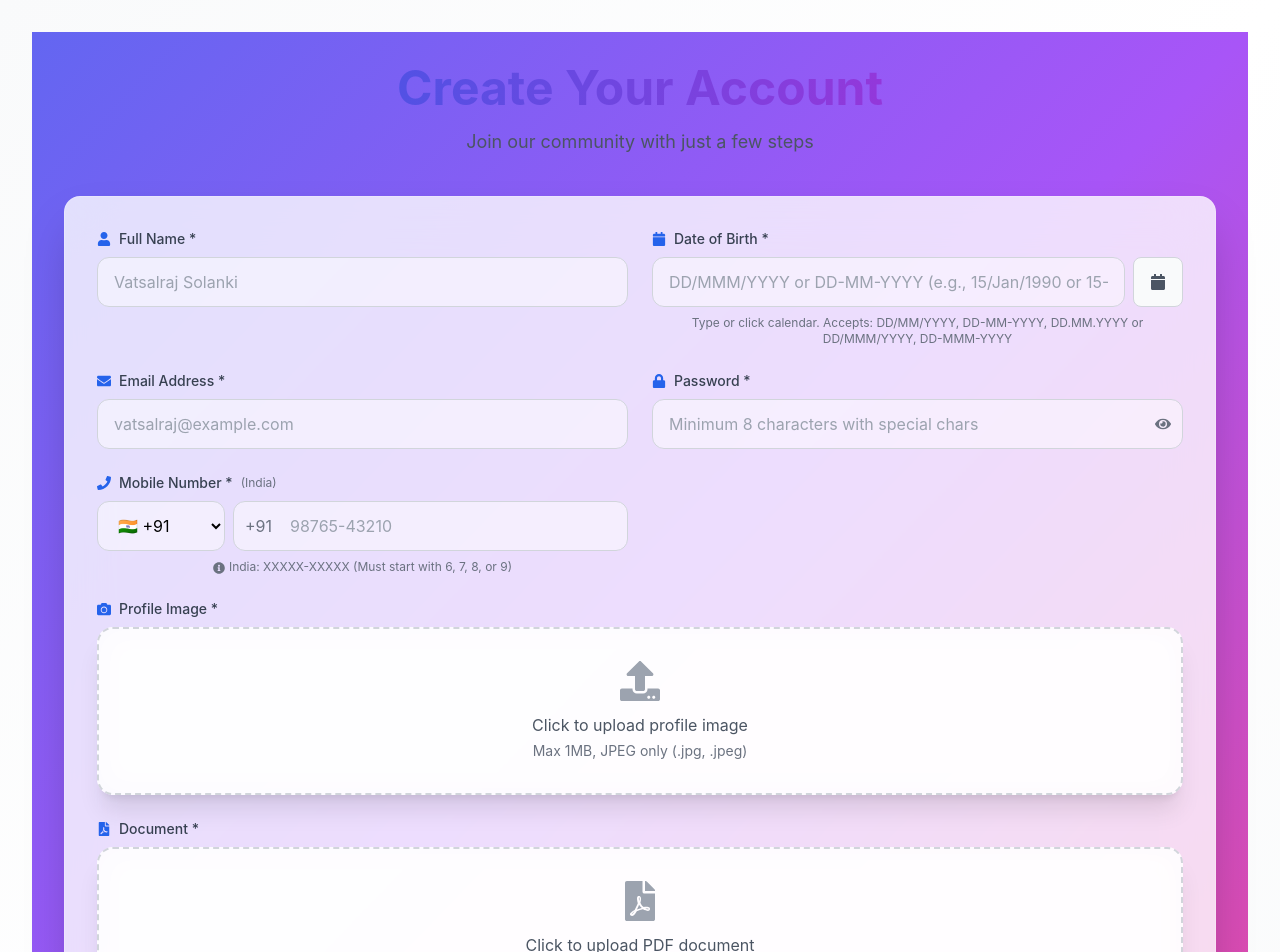
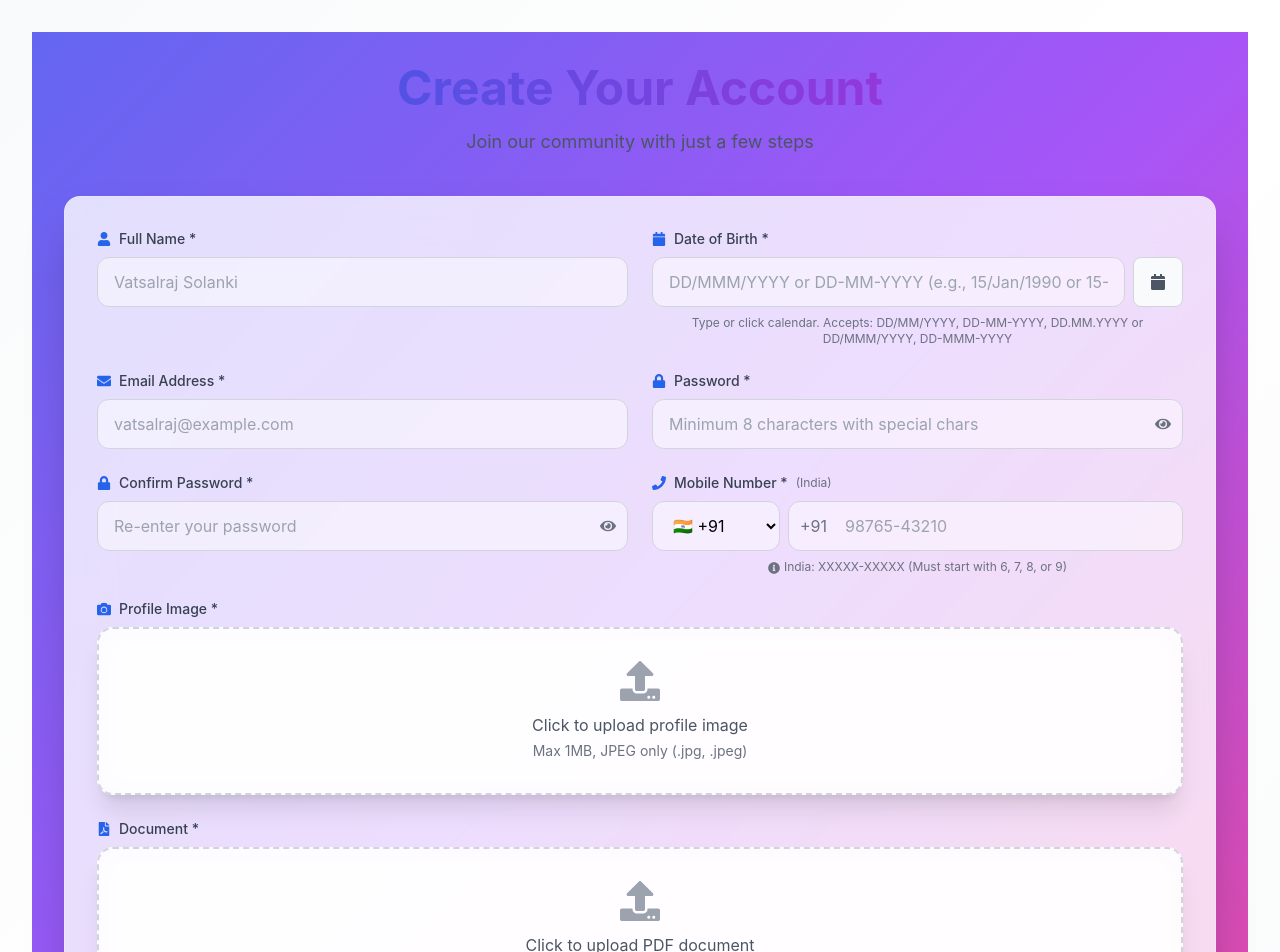
Before and after one commit to dhruchaudhari/Ai-automated-learning-and-development-platform, a React (Vite) app in the folder frontend/: page /register in a window 1280 px wide. Shown: the top 952 px of the page. Built offline with nearby package versions, Linux system fonts and the light colour scheme; the HTML template or start-up script is replaced by a standard one.

Commit message:
Bisag1 Prepare for v1.0.5

```diff
--- a/frontend/src/components/Register.jsx
+++ b/frontend/src/components/Register.jsx
@@ -56,6 +56,7 @@ const Register = () => {
     dob: null,
     email: '',
     password: '',
+    confirmPassword: '',
     mobile: '',
     profileImage: null,
     document: null,
@@ -63,22 +64,26 @@ const Register = () => {
   const [errors, setErrors] = useState({});
   const [selectedCountry, setSelectedCountry] = useState('+91');
   const [imagePreview, setImagePreview] = useState(null);
+  const [documentPreview, setDocumentPreview] = useState(null);
   const [showPassword, setShowPassword] = useState(false);
+  const [showConfirmPassword, setShowConfirmPassword] = useState(false);
   const [fieldTouched, setFieldTouched] = useState({
     fullName: false,
     dob: false,
     email: false,
     password: false,
+    confirmPassword: false,
     mobile: false,
     profileImage: false,
     document: false,
   });
   const [passwordStrength, setPasswordStrength] = useState(0);
+  const [confirmPasswordStrength, setConfirmPasswordStrength] = useState(0);
   const [isCalendarOpen, setIsCalendarOpen] = useState(false);
   const datePickerRef = useRef(null);
   const mobileInputRef = useRef(null);
 
-  const validateField = useCallback(async (name, value, countryCode = '+91') => {
+  const validateField = useCallback(async (name, value, countryCode = '+91', passwordToCompare = '') => {
     switch (name) {
       case 'fullName':
         return validateFullName(value);
@@ -88,6 +93,17 @@ const Register = () => {
         const error = validatePassword(value, true);
         calculatePasswordStrength(value);
         return error;
+      case 'confirmPassword':
+        // First validate password requirements
+        const passwordError = validatePassword(value, true);
+        if (passwordError) {
+          return passwordError;
+        }
+        // Then check if passwords match
+        if (value && passwordToCompare && value !== passwordToCompare) {
+          return 'Passwords do not match';
+        }
+        return '';
       case 'mobile':
         // Pass the country code for proper validation
         return validateMobile(value, countryCode);
@@ -123,6 +139,9 @@ const Register = () => {
             newErrors[field] = await validateField(field, value, selectedCountry);
           } else if (field === 'dob') {
             newErrors[field] = await validateField(field, value);
+          } else if (field === 'confirmPassword') {
+            // For confirm password, we need to pass the original password for comparison
+            newErrors[field] = await validateField(field, value, '+91', formData.password);
           } else if (field === 'profileImage' || field === 'document') {
             if (value) {
               const result = await validateField(field, value);
@@ -149,7 +168,7 @@ const Register = () => {
     };
 
     validateFormLive();
-  }, [debouncedFormData, fieldTouched, validateField, selectedCountry]);
+  }, [debouncedFormData, fieldTouched, validateField, selectedCountry, formData.password]);
 
   const formatDateForInput = (date) => {
     if (!date) return '';
@@ -196,10 +215,40 @@ const Register = () => {
     setPasswordStrength(Math.min(100, strength));
   };
 
-  const getPasswordStrengthColor = () => {
-    if (passwordStrength < 40) return 'bg-red-500';
-    if (passwordStrength < 70) return 'bg-yellow-500';
-    if (passwordStrength < 90) return 'bg-blue-500';
+  const calculateConfirmPasswordStrength = (password) => {
+    if (!password) {
+      setConfirmPasswordStrength(0);
+      return;
+    }
+
+    let strength = 0;
+
+    if (password.length >= 8) strength += 20;
+    if (password.length >= 12) strength += 10;
+
+    if (/[a-z]/.test(password)) strength += 15;
+    if (/[A-Z]/.test(password)) strength += 15;
+    if (/\d/.test(password)) strength += 15;
+    if (/[!@#$%^&*()_+\-=\[\]{};':"\\|,.<>\/?]/.test(password)) strength += 15;
+
+    if (/[a-z]/.test(password) && /[A-Z]/.test(password)) strength += 5;
+    if (/\d/.test(password) && /[!@#$%^&*()_+\-=\[\]{};':"\\|,.<>\/?]/.test(password)) strength += 5;
+
+    if (/password|123456|qwerty/i.test(password)) strength = Math.max(0, strength - 30);
+    if (/(.)\1{3,}/.test(password)) strength = Math.max(0, strength - 20);
+
+    // Bonus for matching passwords
+    if (formData.password && password === formData.password) {
+      strength = Math.min(100, strength + 10);
+    }
+
+    setConfirmPasswordStrength(Math.min(100, strength));
+  };
+
+  const getPasswordStrengthColor = (strength) => {
+    if (strength < 40) return 'bg-red-500';
+    if (strength < 70) return 'bg-yellow-500';
+    if (strength < 90) return 'bg-blue-500';
     return 'bg-green-500';
   };
 
@@ -231,6 +280,7 @@ const Register = () => {
           [name]: null
         }));
         if (name === 'profileImage') setImagePreview(null);
+        if (name === 'document') setDocumentPreview(null);
         return;
       }
 
@@ -250,8 +300,11 @@ const Register = () => {
           e.target.value = '';
           toast.error(error);
           setFormData(prev => ({ ...prev, document: null }));
+          setDocumentPreview(null);
           return;
         }
+        // Create document preview URL
+        setDocumentPreview(URL.createObjectURL(file));
       }
 
       setFormData(prev => ({
@@ -294,6 +347,15 @@ const Register = () => {
         newValue = value.replace(/[^a-zA-Z\s\-\']/g, '');
       } else if (name === 'email') {
         newValue = value.toLowerCase();
+      } else if (name === 'password') {
+        // When password changes, recalculate strength for both passwords
+        calculatePasswordStrength(value);
+        if (formData.confirmPassword) {
+          calculateConfirmPasswordStrength(formData.confirmPassword);
+        }
+      } else if (name === 'confirmPassword') {
+        // When confirm password changes, calculate its strength
+        calculateConfirmPasswordStrength(value);
       }
 
       setFormData(prev => ({
@@ -414,6 +476,7 @@ const Register = () => {
       validateField('fullName', formData.fullName),
       validateField('email', formData.email),
       validateField('password', formData.password),
+      validateField('confirmPassword', formData.confirmPassword, '+91', formData.password),
       validateField('mobile', formData.mobile, selectedCountry),
       validateField('dob', formData.dob),
       validateField('profileImage', formData.profileImage),
@@ -424,10 +487,11 @@ const Register = () => {
       fullName: validationResults[0],
       email: validationResults[1],
       password: validationResults[2],
-      mobile: validationResults[3],
-      dob: validationResults[4],
-      profileImage: validationResults[5],
-      document: validationResults[6]
+      confirmPassword: validationResults[3],
+      mobile: validationResults[4],
+      dob: validationResults[5],
+      profileImage: validationResults[6],
+      document: validationResults[7]
     };
 
     const filteredErrors = Object.fromEntries(
@@ -500,7 +564,7 @@ const Register = () => {
       if (typeof value === 'string' && value.trim() === '') return false;
       return true;
     });
-    return Math.round((filledFields.length / 7) * 100);
+    return Math.round((filledFields.length / 8) * 100);
   };
 
   const isFieldValid = (fieldName) => {
@@ -607,6 +671,12 @@ const Register = () => {
       ...prev,
       mobile: digitsOnly
     }));
+  };
+
+  // Check if passwords match
+  const doPasswordsMatch = () => {
+    return formData.password && formData.confirmPassword &&
+           formData.password === formData.confirmPassword;
   };
 
   return (
@@ -814,7 +884,7 @@ const Register = () => {
                     </div>
                     <div className="w-full bg-gray-200 rounded-full h-1.5">
                       <div
-                        className={`h-1.5 rounded-full transition-all duration-300 ${getPasswordStrengthColor()}`}
+                        className={`h-1.5 rounded-full transition-all duration-300 ${getPasswordStrengthColor(passwordStrength)}`}
                         style={{ width: `${passwordStrength}%` }}
                       ></div>
                     </div>
@@ -829,6 +899,75 @@ const Register = () => {
                 {isFieldValid('password') && (
                   <p className="text-sm text-green-600 animate-slide-up flex items-center">
                     <FaCheck className="mr-1" /> Strong password
+                  </p>
+                )}
+              </div>
+
+              {/* Confirm Password */}
+              <div className="space-y-2">
+                <label className="block text-sm font-medium text-gray-700 flex items-center">
+                  <FaLock className="mr-2 text-primary-600" />
+                  Confirm Password *
+                </label>
+                <div className="relative">
+                  <input
+                    type={showConfirmPassword ? "text" : "password"}
+                    name="confirmPassword"
+                    value={formData.confirmPassword}
+                    onChange={handleChange}
+                    onBlur={() => handleBlur('confirmPassword')}
+                    onCopy={handlePasswordCopy}
+                    onPaste={handlePasswordPaste}
+                    onCut={handlePasswordCut}
+                    className={`form-input pr-10 ${isFieldInvalid('confirmPassword') ? 'border-red-500 focus:ring-red-500 focus:ring-opacity-50' : isFieldValid('confirmPassword') ? 'border-green-500 focus:ring-green-500 focus:ring-opacity-50' : 'border-gray-300'}`}
+                    placeholder="Re-enter your password"
+                    disabled={loading}
+                    maxLength={128}
+                    autoComplete="new-password"
+                  />
+                  <div className="absolute right-10 top-1/2 transform -translate-y-1/2">
+                    {isFieldValid('confirmPassword') && doPasswordsMatch() && <FaCheck className="text-green-600" />}
+                    {isFieldInvalid('confirmPassword') && <FaTimes className="text-red-600" />}
+                  </div>
+                  <button
+                    type="button"
+                    className="absolute right-3 top-1/2 transform -translate-y-1/2 text-gray-500 hover:text-primary-600"
+                    onClick={() => setShowConfirmPassword(!showConfirmPassword)}
+                    disabled={loading}
+                  >
+                    {showConfirmPassword ? <FaEyeSlash /> : <FaEye />}
+                  </button>
+                </div>
+
+                {formData.confirmPassword && (
+                  <div className="mt-2">
+                    <div className="flex items-center justify-between mb-1">
+                      <span className="text-xs text-gray-600">Password Match:</span>
+                      <span className="text-xs font-medium">
+                        {doPasswordsMatch() ? (
+                          <span className="text-green-600">✓ Passwords match</span>
+                        ) : formData.password && formData.confirmPassword ? (
+                          <span className="text-red-600">✗ Passwords don't match</span>
+                        ) : 'Enter password to check'}
+                      </span>
+                    </div>
+                    <div className="w-full bg-gray-200 rounded-full h-1.5">
+                      <div
+                        className={`h-1.5 rounded-full transition-all duration-300 ${getPasswordStrengthColor(confirmPasswordStrength)}`}
+                        style={{ width: `${confirmPasswordStrength}%` }}
+                      ></div>
+                    </div>
+                  </div>
+                )}
+
+                {errors.confirmPassword && (
+                  <p className="text-sm text-red-600 animate-slide-up flex items-center">
+                    <FaTimes className="mr-1" /> {errors.confirmPassword}
+                  </p>
+                )}
+                {isFieldValid('confirmPassword') && doPasswordsMatch() && (
+                  <p className="text-sm text-green-600 animate-slide-up flex items-center">
+                    <FaCheck className="mr-1" /> Passwords match
                   </p>
                 )}
               </div>
@@ -964,7 +1103,8 @@ const Register = () => {
                     </span>
                   )}
                 </label>
-                <label className={`cursor-pointer block ${loading ? 'opacity-50 cursor-not-allowed' : ''}`}>
+                <div className="flex flex-col md:flex-row items-center space-y-4 md:space-y-0 md:space-x-6">
+                  <label className={`cursor-pointer flex-1 ${loading ? 'opacity-50 cursor-not-allowed' : ''}`}>
                     <input
                       type="file"
                       name="document"
@@ -976,7 +1116,7 @@ const Register = () => {
                     />
                     <div className={`card flex items-center justify-center p-8 border-2 border-dashed ${isFieldInvalid('document') ? 'border-red-500' : isFieldValid('document') ? 'border-green-500' : 'border-gray-300'} hover:border-primary-500 transition-all duration-300`}>
                       <div className="text-center">
-                      <FaFilePdf className="w-10 h-10 text-gray-400 mx-auto mb-3" />
+                        <FaUpload className="w-10 h-10 text-gray-400 mx-auto mb-3" />
                         <p className="text-gray-600">
                           {formData.document ? formData.document.name : 'Click to upload PDF document'}
                         </p>
@@ -984,6 +1124,24 @@ const Register = () => {
                       </div>
                     </div>
                   </label>
+
+                  {documentPreview && (
+                    <div className="relative">
+                      <div className="w-32 h-32 rounded-2xl overflow-hidden border-4 border-white shadow-lg bg-red-50 flex items-center justify-center">
+                        <div className="text-center">
+                          <FaFilePdf className="w-12 h-12 text-red-500 mx-auto mb-2" />
+                          <p className="text-xs text-gray-700 font-medium truncate max-w-[100px]">
+                            {formData.document?.name}
+                          </p>
+                          <p className="text-xs text-gray-500">PDF Document</p>
+                        </div>
+                      </div>
+                      <div className="absolute -top-2 -right-2 w-8 h-8 bg-red-500 text-white rounded-full flex items-center justify-center">
+                        <FaFilePdf className="w-4 h-4" />
+                      </div>
+                    </div>
+                  )}
+                </div>
                 {errors.document && (
                   <p className="text-sm text-red-600 animate-slide-up flex items-center">
                     <FaTimes className="mr-1" /> {errors.document}
```
Lines whose indentation alone changed are shown as unchanged.
